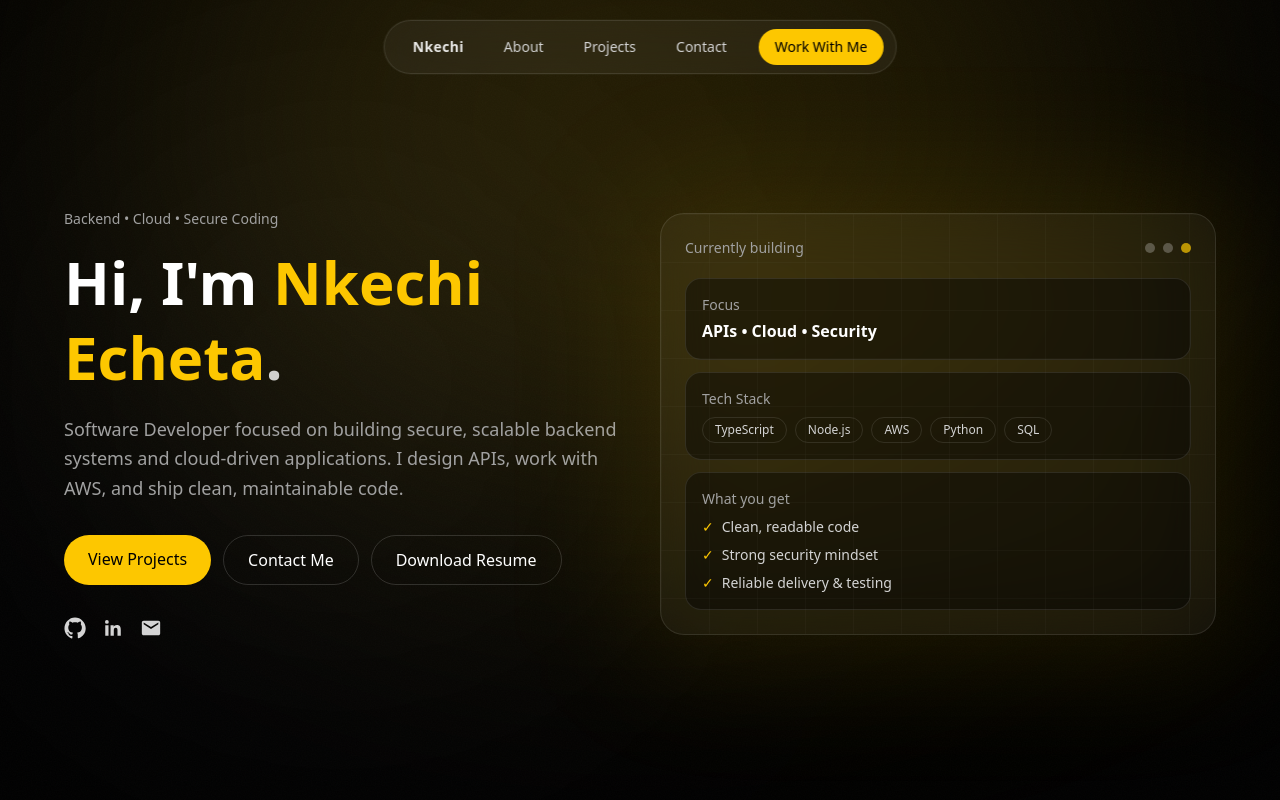
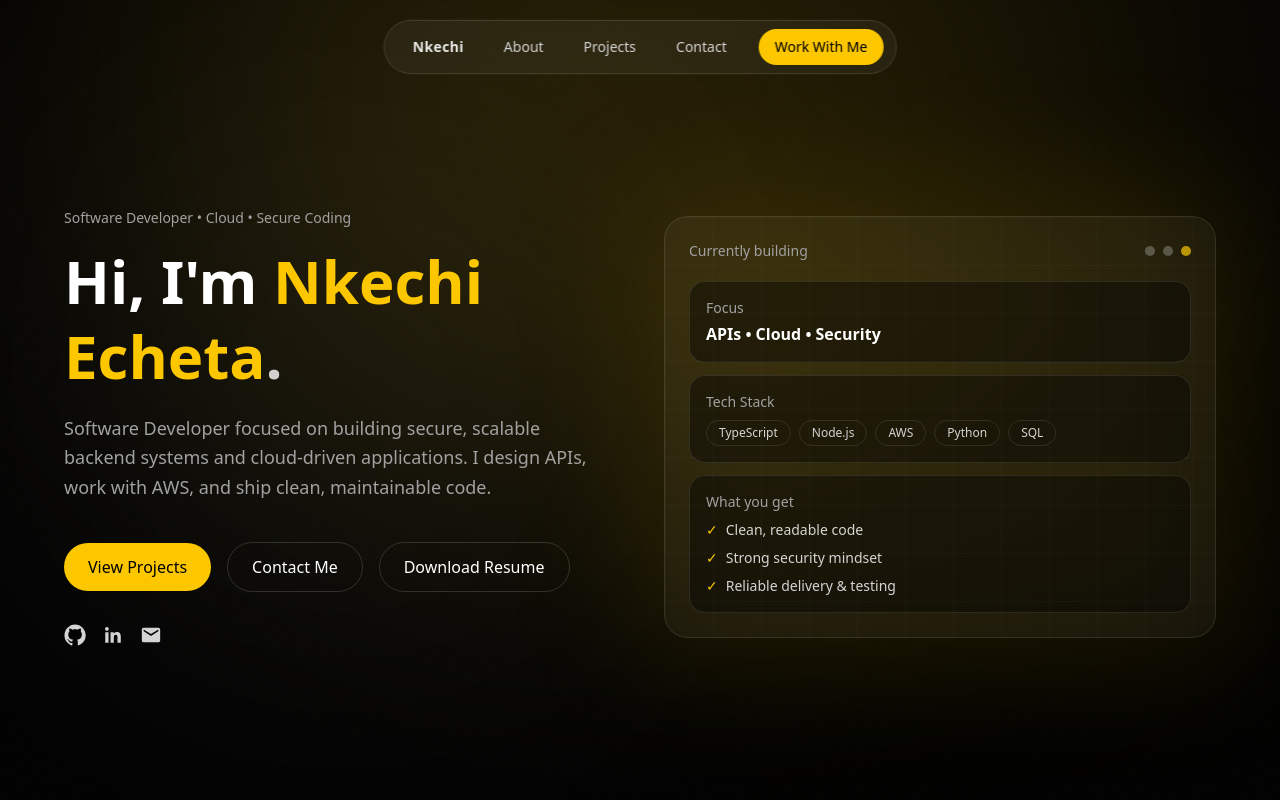
Before and after one commit to jecheta-rrc/nkechi-portfolio, a Next.js app: page / in a window 1280 px wide. Shown: the top 800 px of the page. Built offline with nearby package versions, Linux system fonts and the light colour scheme; a web font is replaced by a local one.

Commit message:
Refine hero copy and credibility highlights

```diff
--- a/src/components/Hero.tsx
+++ b/src/components/Hero.tsx
@@ -1,12 +1,12 @@
 export default function Hero() {
   return (
-    <section id="home" className="relative min-h-screen flex items-center px-6">
+    <section id="home" className="py-24 px-6">
       <div className="mx-auto w-full max-w-6xl pt-28 pb-16">
-        <div className="grid grid-cols-1 md:grid-cols-2 gap-10 items-center">
+        <div className="mx-auto w-full max-w-6xl grid lg:grid-cols-2 gap-12 items-center">
           {/* LEFT */}
           <div>
             <p className="text-sm text-neutral-400">
-              Backend • Cloud • Secure Coding
+              Software Developer • Cloud • Secure Coding
             </p>
 
             <h1 className="mt-4 text-4xl md:text-6xl font-extrabold leading-tight">
@@ -21,7 +21,7 @@ export default function Hero() {
               and ship clean, maintainable code.
             </p>
 
-            <div className="mt-8 flex flex-wrap gap-3">
+            <div className="mt-10 flex flex-wrap items-center gap-4">
               <a
                 href="#projects"
                 className="px-6 py-3 rounded-full bg-yellow-400 text-black font-medium hover:bg-yellow-300 transition"
```
